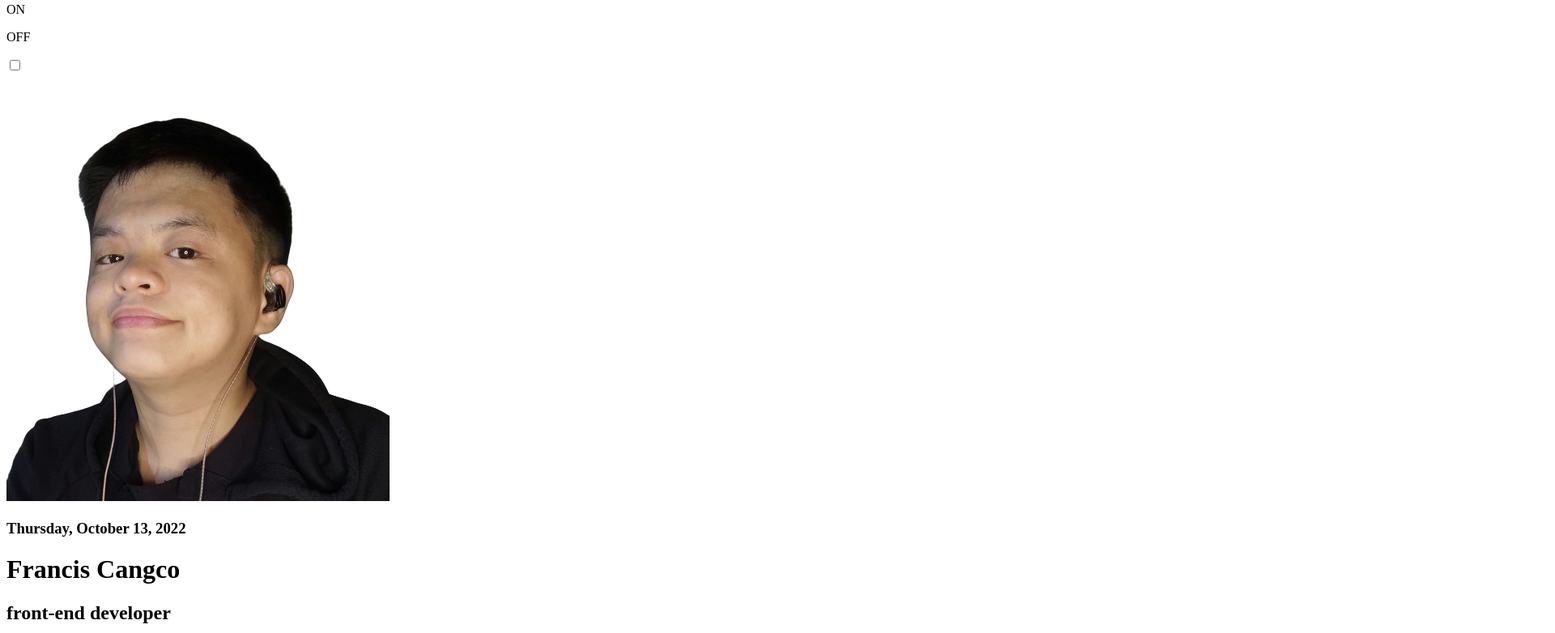
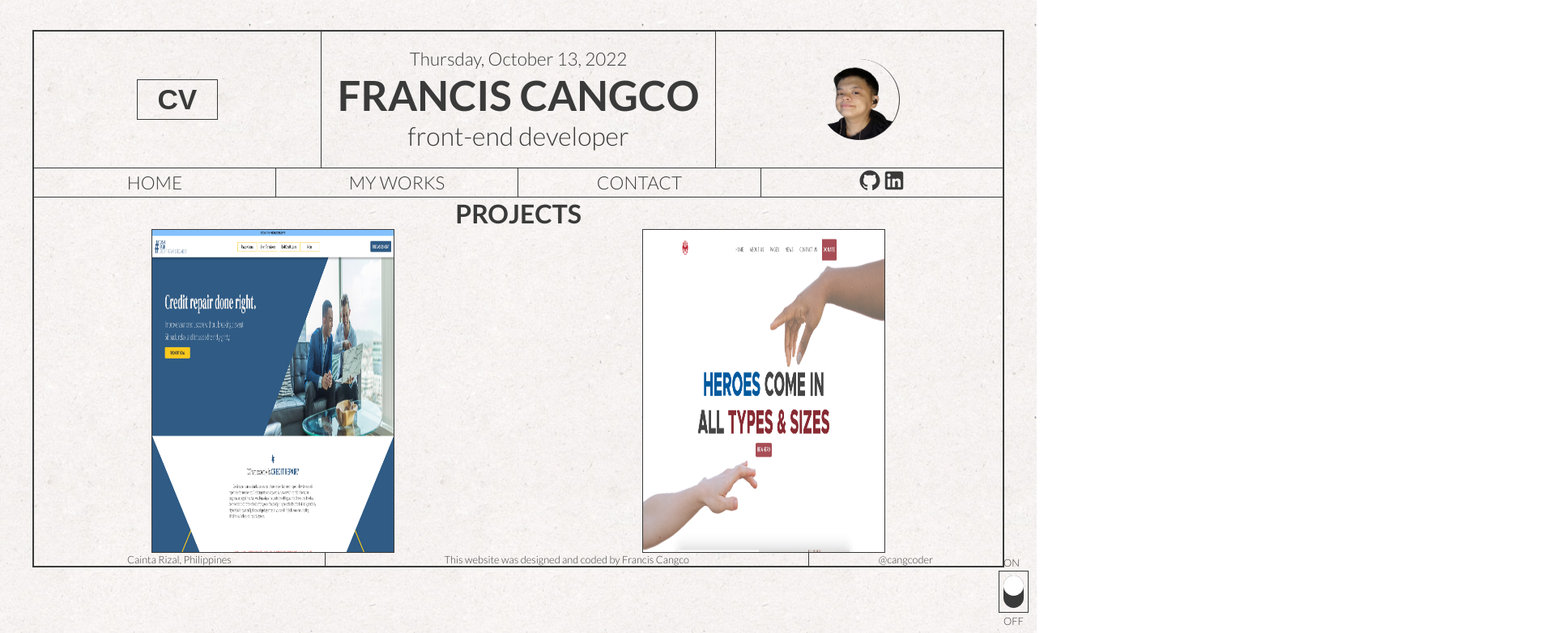
Before and after one commit to Egoy/simpleportfolio, a plain HTML site: page projects.html in a window 1280 px wide. Shown: the part 13-795 px from the top of the page at 81% size, 1920 px wide, since content can reach past the window. Drawn offline with Linux system fonts and the light colour scheme; the site is published under a folder, as on GitHub Pages, so addresses that start at the root find nothing.

Commit message:
Fixed background image not linked correctly

```diff
--- a/projects.html
+++ b/projects.html
@@ -11,7 +11,7 @@
         href="https://fonts.googleapis.com/css2?family=DM+Serif+Display&family=Lato:wght@100;300;400;700;900&display=swap"
         rel="stylesheet">
     <title>Francis Cangco</title>
-    <link rel="stylesheet" href="/styles/styles.css">
+    <link rel="stylesheet" href="./styles/styles.css">
     <!-- <link rel="stylesheet" href="/styles/reset.css"> -->
 </head>
 
@@ -139,7 +139,7 @@
             </div>
         </footer>
     </div>
-    <script src="app.js" defer></script>
+    <script src="./app.js" defer></script>
 </body>
 
 </html>
```
